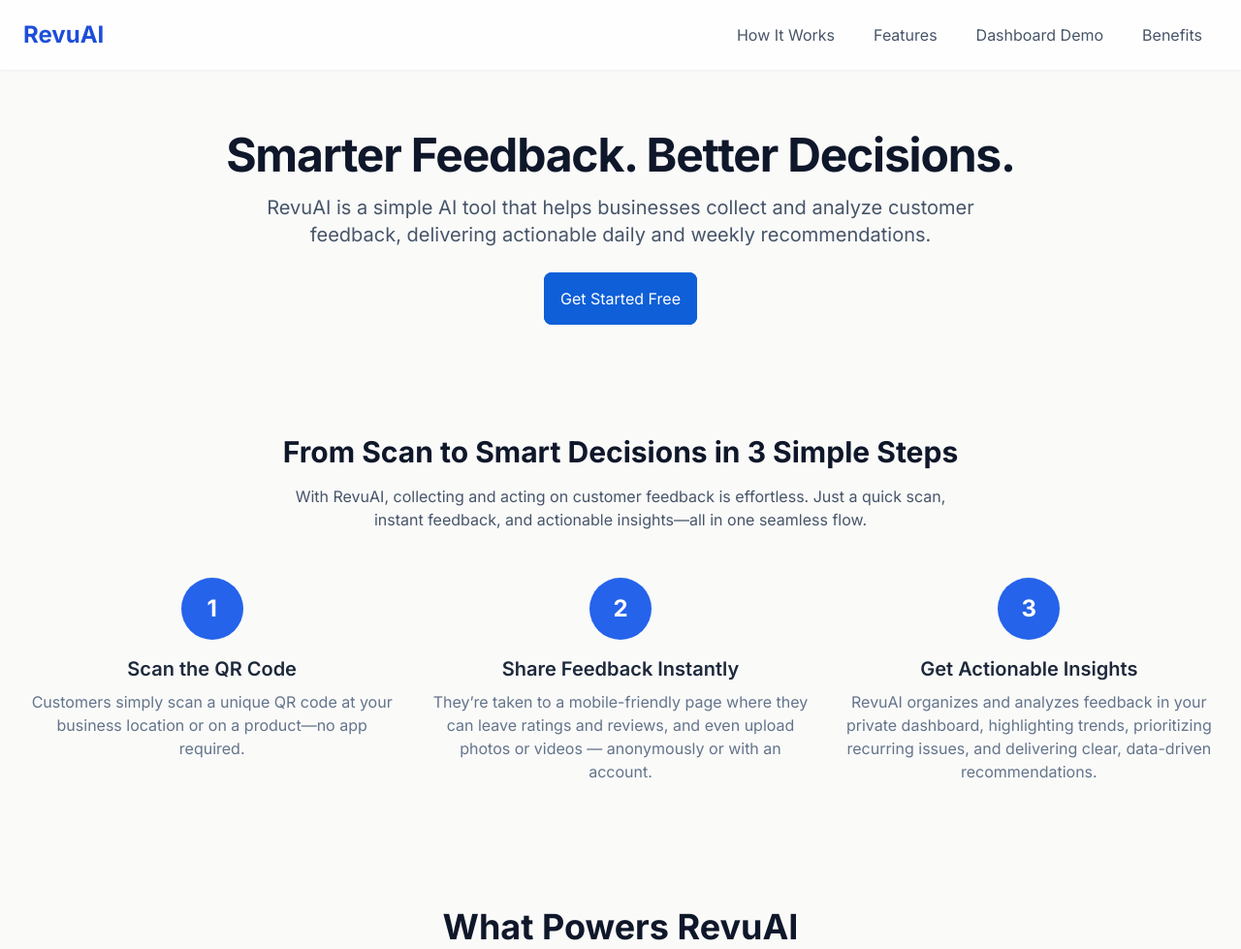
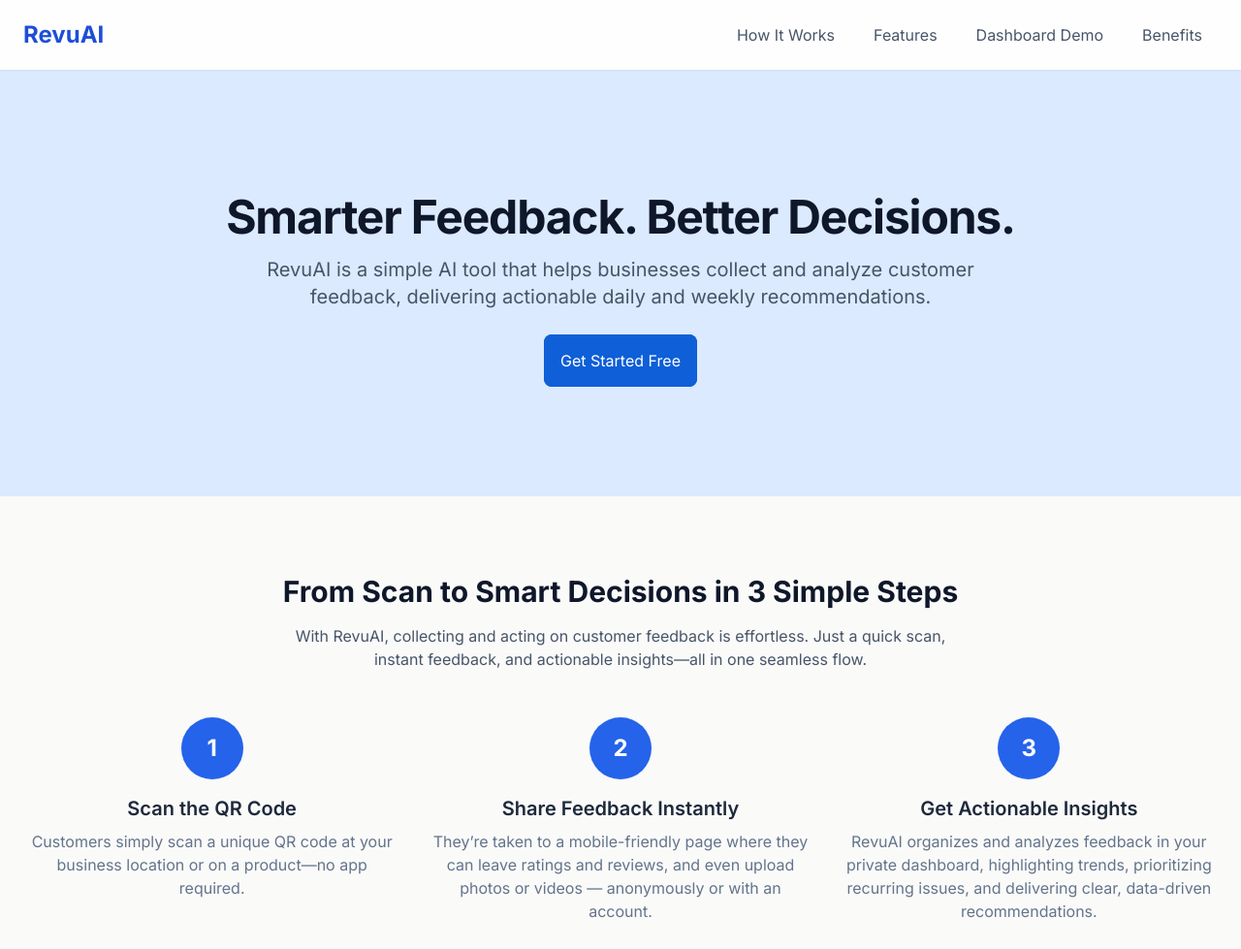
Before and after one commit to Caritajoe18/RevuAi, a plain HTML site: page index.html in a window 1280 px wide. Shown: the top 979 px of the page at 97% size. Drawn offline with nearby package versions, Linux system fonts and the light colour scheme.

Commit message:
change im hero section

```diff
--- a/index.html
+++ b/index.html
@@ -73,15 +73,15 @@
         </div>
     </header>
 
-    <main class="container mx-auto px-6 py-8 md:py-16">
-
-        <section id="hero" class="text-center mb-20 md:mb-32">
+        <section id="hero" class="text-center mb-20 bg-blue-100 mx-auto px-6 py-8 md:py-32">
             <h1 class="text-4xl md:text-5xl font-bold tracking-tight text-slate-900 mb-4">Smarter Feedback. Better Decisions.</h1>
             <p class="max-w-3xl mx-auto text-lg md:text-xl text-slate-600 mb-10">
                 RevuAI is a simple AI tool that helps businesses collect and analyze customer feedback, delivering actionable daily and weekly recommendations.
             </p>
             <p> <a href="https://forms.gle/EE2gVMah3ntVsXRG9" target="_blank" class="feature-tab w-full text-left p-4 border border-slate-300 rounded-lg hover:bg-blue-50 hover:bg-blue-50 hover:border-blue-500 hover:text-blue-500 transition-all active"> Get Started Free</a></p>
         </section>
+
+    <main class="container mx-auto px-6 pb-8 md:pb-16">
 
         <section id="how-it-works" class="mb-20 md:mb-32">
             <div class="text-center mb-12">
```
